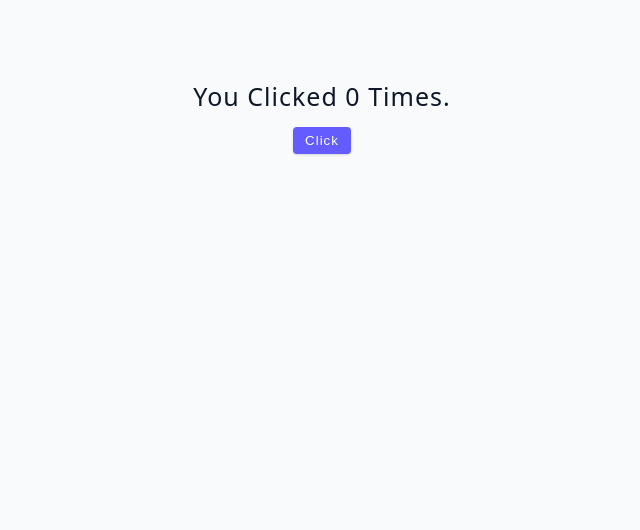
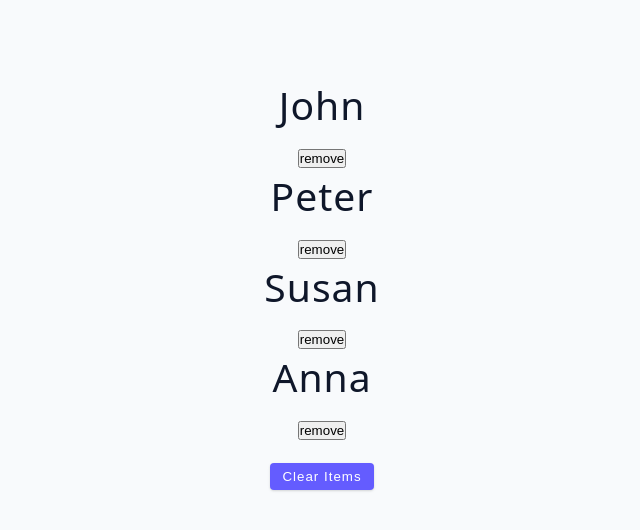
Before and after one commit to caestrada/advance-react, a React (Vite) app: page / in a window 1280 px wide. Shown: the top 530 px of the page, without its empty margins (318-958 px from the left). Built offline with nearby package versions, Linux system fonts and the light colour scheme.

Commit message:
useState Excercise 3

```diff
--- a/src/App.jsx
+++ b/src/App.jsx
@@ -1,5 +1,5 @@
-import Starter from './tutorial/01-useState/starter/02-useState-basics';
-import Final from './tutorial/01-useState/final/02-useState-basics';
+import Starter from './tutorial/01-useState/starter/03-useState-array';
+import Final from './tutorial/01-useState/final/03-useState-array';
 function App() {
   return (
     <div className='container'>
--- a/src/tutorial/01-useState/starter/03-useState-array.jsx
+++ b/src/tutorial/01-useState/starter/03-useState-array.jsx
@@ -1,5 +1,30 @@
+import {useState} from 'react';
+import {data} from '../../../data';
+
 const UseStateArray = () => {
-  return <h2>useState array example</h2>;
+  const [people, setPeople] = useState(data);
+
+  const removeItem = (id) => {
+    let newArray = people.filter((p) => p.id !== id );
+    setPeople(newArray);
+  }
+
+  return <div>
+    <ul>
+    {people.map((person) => (
+        <Person key={person.id} {...person} removePerson={removeItem} />
+      ))}
+    </ul>
+
+    <button style={{marginTop: '20px'}} className='btn' onClick={() => setPeople([])}>Clear Items</button>
+  </div>;
 };
 
+const Person = ({id, name, removePerson}) => {
+  return <div>
+    <h2>{name}</h2>
+    <button onClick={() => removePerson(id)}>remove</button>
+  </div>;
+}
+
 export default UseStateArray;
```
